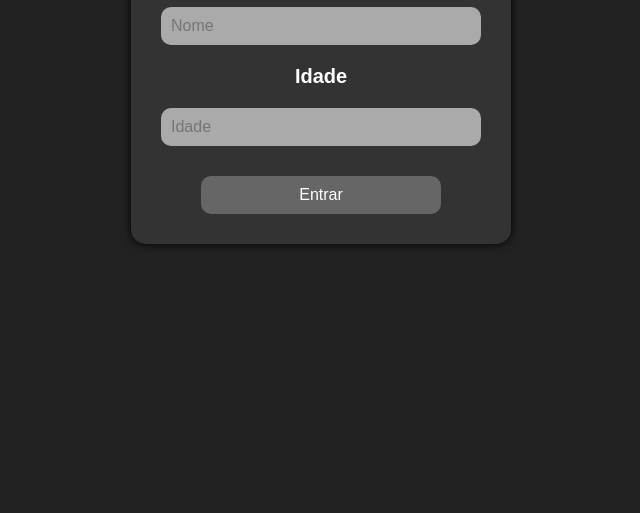
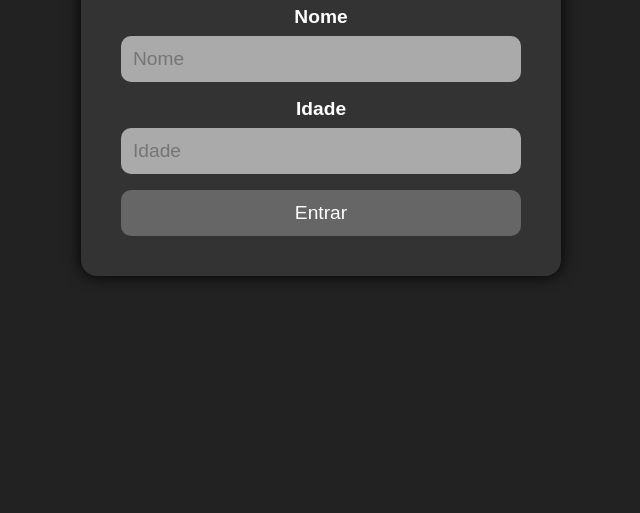
Before and after one commit to caua938/Site-Para-o-Volei, a plain HTML site: page index.html in a window 1280 px wide. Shown: the part 351-864 px from the top of the page, without its empty margins (319-959 px from the left). Before the commit the page ends 800 px from the top, so only its background shows below. Drawn offline with Linux system fonts and the light colour scheme.

Commit message:
Update style.css

```diff
--- a/style.css
+++ b/style.css
@@ -1,87 +1,119 @@
+/* Base mobile-first */
 body {
+  margin: 0;
+  padding: 1rem;
   background: #222;
-  color: white;
+  color: #fff;
   font-family: sans-serif;
   display: flex;
   justify-content: center;
   align-items: center;
-  height: 100vh;
-  margin: 0;
+  min-height: 100vh;
   flex-direction: column;
 }
 
 .card {
   background: #333;
-  padding: 30px;
-  border-radius: 15px;
-  box-shadow: 0 0 10px #000;
+  padding: 2rem;
+  border-radius: 1rem;
+  box-shadow: 0 0 1rem #000;
+  text-align: center;
+  width: 100%;
+  max-width: 20rem;
+  box-sizing: border-box;
+}
+
+/* Estrutura dos inputs e botões */
+label, input, button {
+  display: block;
+  width: 100%;
+  box-sizing: border-box;
+}
+
+label {
+  margin: 1rem 0 0.5rem;
+  font-size: 1.2rem;
+  font-weight: bold;
   text-align: center;
 }
 
 input {
-  display: block;
-  margin: 20px auto;
-  padding: 10px;
-  border-radius: 10px;
+  padding: 0.75rem;
   border: none;
-  width: 300px;
+  border-radius: 0.625rem;
   background: #aaa;
-  font-size: 16px;
+  font-size: 1rem;
 }
 
 button {
+  margin-top: 1rem;
+  padding: 0.75rem;
+  border: none;
+  border-radius: 0.625rem;
   background: #666;
-  color: white;
-  border: none;
-  padding: 10px 20px;
-  margin-top: 10px;
-  border-radius: 10px;
+  color: #fff;
+  font-size: 1rem;
   cursor: pointer;
-  width: 240px;
-  font-size: 16px;
 }
 
+/* Lista de itens */
 #lista {
-  margin-top: 20px;
+  margin-top: 1.5rem;
 }
 
 .item {
   display: flex;
   justify-content: space-between;
+  align-items: center;
   background: #555;
-  margin: 5px auto;
-  padding: 10px;
-  border-radius: 10px;
-  width: 300px;
-  color: white;
-  font-size: 16px;
+  margin: 0.25rem 0;
+  padding: 0.75rem;
+  border-radius: 0.625rem;
+  font-size: 1rem;
 }
 
 .item button {
   background: red;
+  color: #fff;
   border: none;
-  padding: 5px 10px;
+  padding: 0.5rem;
   border-radius: 50%;
-  font-weight: bold;
-  cursor: pointer;
-  font-size: 14px;
-  color: white;
-  width: 30px;
+  font-size: 0.875rem;
+  width: 2rem;
+  height: 2rem;
+  display: flex;
+  align-items: center;
+  justify-content: center;
 }
 
+/* Esconde elementos */
 .hidden {
   display: none;
 }
 
-label {
-  display: block;
-  margin-top: 10px;
-  margin-bottom: 5px;
-  text-align: left;
-  width: 300px;
-  margin-left: auto;
-  margin-right: auto;
-  font-weight: bold;
-  text-align: center;
-  font-size: 20px;
+/* Media query: telas ≥ 600px */
+@media (min-width: 600px) {
+  body {
+    padding: 2rem;
+  }
+
+  .card {
+    max-width: 25rem;
+    padding: 2.5rem;
+  }
+
+  input, button, label {
+    font-size: 1.1rem;
+  }
 }
+
+/* Media query: telas ≥ 900px */
+@media (min-width: 900px) {
+  .card {
+    max-width: 30rem;
+  }
+
+  input, button, label {
+    font-size: 1.2rem;
+  }
+}
```
